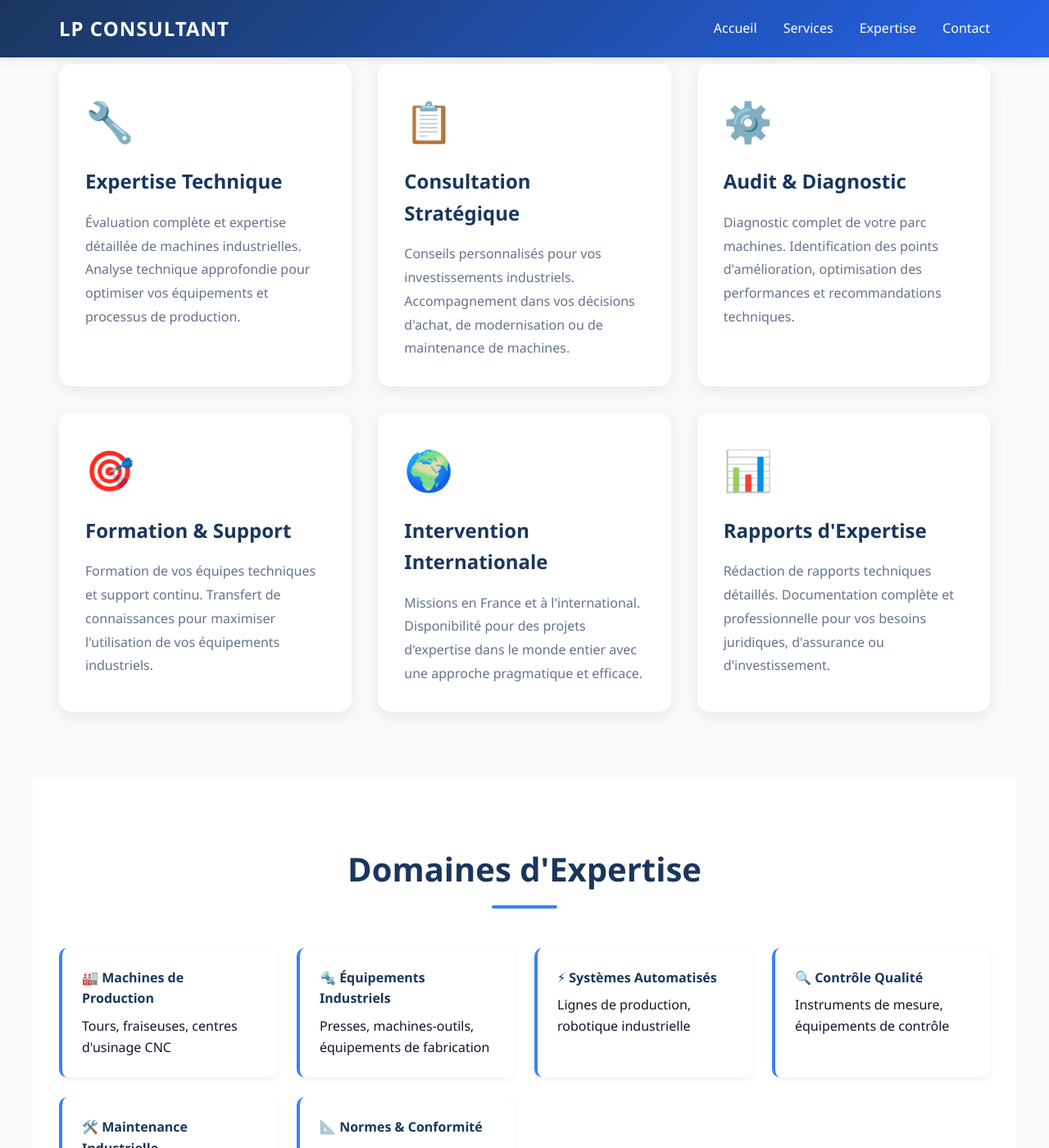
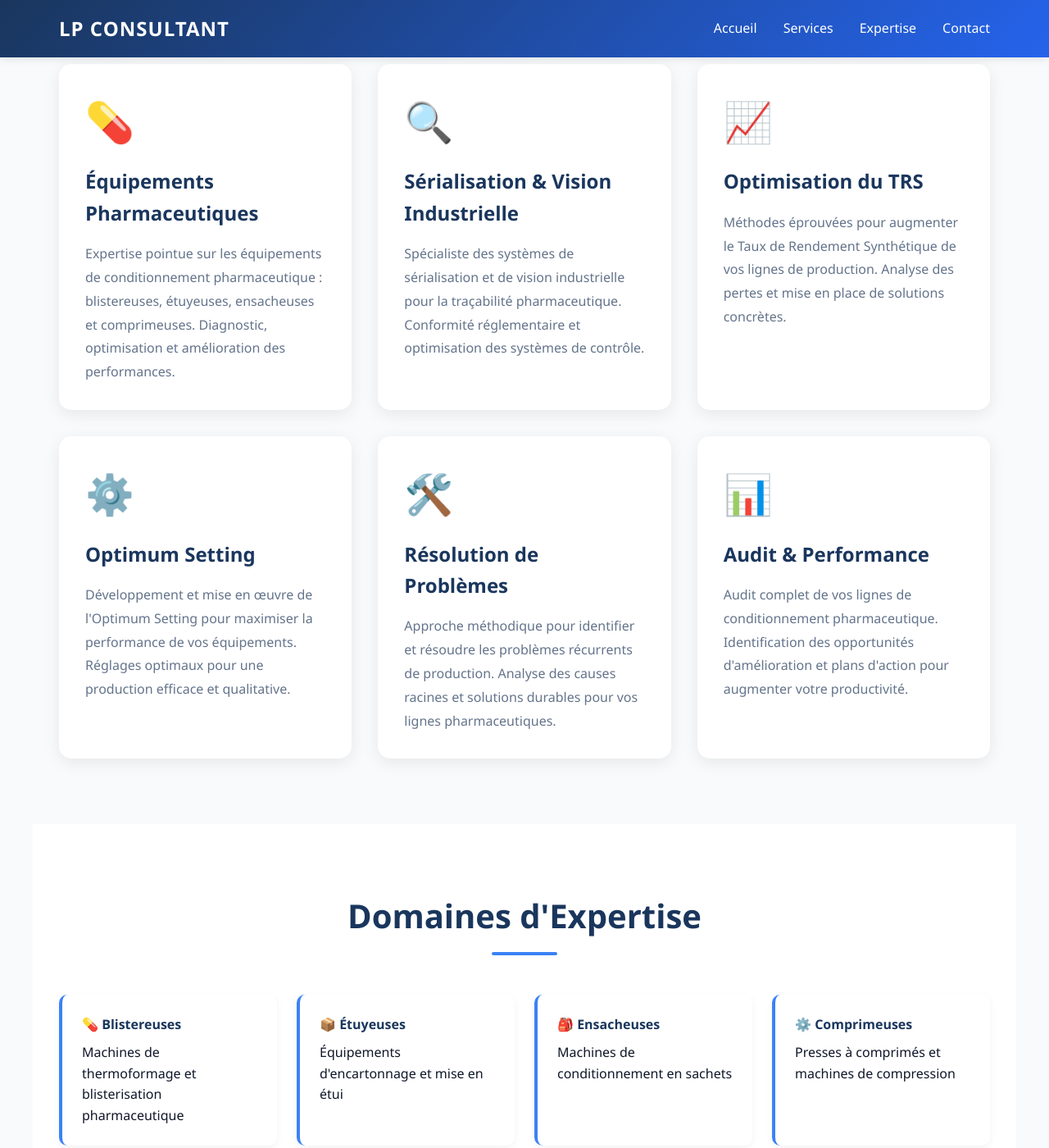
Before and after one commit to lpconsultant/lpconsultant.github.io, a Jekyll site: the page index.html, which Jekyll copies as it is, in a window 1280 px wide and 1400 px high, scrolled down 1015 px. Shown: the whole window at 82% size. Built offline with Jekyll 4.4.1, drawn with Linux system fonts in a browser that asks for light colours; some of the changed text lies outside the part shown.

Commit message:
Update index.html

```diff
--- a/index.html
+++ b/index.html
@@ -3,8 +3,8 @@
 <head>
     <meta charset="UTF-8">
     <meta name="viewport" content="width=device-width, initial-scale=1.0">
-    <meta name="description" content="LP Consultant - Expert en expertise technique et machines industrielles. Services de consultation professionnelle en France et à l'international.">
-    <title>LP Consultant | Expert en Machines Industrielles & Expertise Technique</title>
+    <meta name="description" content="LP Consultant - Expert en équipements pharmaceutiques : blistereuse, étuyeuse, ensacheuse, comprimeuse. Spécialiste en sérialisation, vision industrielle et optimisation TRS.">
+    <title>LP Consultant | Expert Équipements Pharmaceutiques & Optimisation TRS</title>
     <style>
         * {
             margin: 0;
@@ -325,7 +325,7 @@
         <div class="hero-content">
             <div class="hero-text">
                 <h1>Laurent Peron</h1>
-                <p>Expert Consultant en Machines Industrielles & Expertise Technique</p>
+                <p>Expert Consultant en Équipements Pharmaceutiques & Optimisation TRS</p>
                 <a href="#contact" class="cta-button">Me Contacter</a>
             </div>
             <div>
@@ -355,34 +355,34 @@
         <h2 class="section-title">Services Professionnels</h2>
         <div class="services-grid">
             <div class="service-card">
-                <div class="service-icon">🔧</div>
-                <h3>Expertise Technique</h3>
-                <p>Évaluation complète et expertise détaillée de machines industrielles. Analyse technique approfondie pour optimiser vos équipements et processus de production.</p>
+                <div class="service-icon">💊</div>
+                <h3>Équipements Pharmaceutiques</h3>
+                <p>Expertise pointue sur les équipements de conditionnement pharmaceutique : blistereuses, étuyeuses, ensacheuses et comprimeuses. Diagnostic, optimisation et amélioration des performances.</p>
             </div>
             <div class="service-card">
-                <div class="service-icon">📋</div>
-                <h3>Consultation Stratégique</h3>
-                <p>Conseils personnalisés pour vos investissements industriels. Accompagnement dans vos décisions d'achat, de modernisation ou de maintenance de machines.</p>
+                <div class="service-icon">🔍</div>
+                <h3>Sérialisation & Vision Industrielle</h3>
+                <p>Spécialiste des systèmes de sérialisation et de vision industrielle pour la traçabilité pharmaceutique. Conformité réglementaire et optimisation des systèmes de contrôle.</p>
+            </div>
+            <div class="service-card">
+                <div class="service-icon">📈</div>
+                <h3>Optimisation du TRS</h3>
+                <p>Méthodes éprouvées pour augmenter le Taux de Rendement Synthétique de vos lignes de production. Analyse des pertes et mise en place de solutions concrètes.</p>
             </div>
             <div class="service-card">
                 <div class="service-icon">⚙️</div>
-                <h3>Audit & Diagnostic</h3>
-                <p>Diagnostic complet de votre parc machines. Identification des points d'amélioration, optimisation des performances et recommandations techniques.</p>
+                <h3>Optimum Setting</h3>
+                <p>Développement et mise en œuvre de l'Optimum Setting pour maximiser la performance de vos équipements. Réglages optimaux pour une production efficace et qualitative.</p>
             </div>
             <div class="service-card">
-                <div class="service-icon">🎯</div>
-                <h3>Formation & Support</h3>
-                <p>Formation de vos équipes techniques et support continu. Transfert de connaissances pour maximiser l'utilisation de vos équipements industriels.</p>
-            </div>
-            <div class="service-card">
-                <div class="service-icon">🌍</div>
-                <h3>Intervention Internationale</h3>
-                <p>Missions en France et à l'international. Disponibilité pour des projets d'expertise dans le monde entier avec une approche pragmatique et efficace.</p>
+                <div class="service-icon">🛠️</div>
+                <h3>Résolution de Problèmes</h3>
+                <p>Approche méthodique pour identifier et résoudre les problèmes récurrents de production. Analyse des causes racines et solutions durables pour vos lignes pharmaceutiques.</p>
             </div>
             <div class="service-card">
                 <div class="service-icon">📊</div>
-                <h3>Rapports d'Expertise</h3>
-                <p>Rédaction de rapports techniques détaillés. Documentation complète et professionnelle pour vos besoins juridiques, d'assurance ou d'investissement.</p>
+                <h3>Audit & Performance</h3>
+                <p>Audit complet de vos lignes de conditionnement pharmaceutique. Identification des opportunités d'amélioration et plans d'action pour augmenter votre productivité.</p>
             </div>
         </div>
     </section>
@@ -391,28 +391,52 @@
         <h2 class="section-title">Domaines d'Expertise</h2>
         <div class="expertise-list">
             <div class="expertise-item">
-                <h4>🏭 Machines de Production</h4>
-                <p>Tours, fraiseuses, centres d'usinage CNC</p>
+                <h4>💊 Blistereuses</h4>
+                <p>Machines de thermoformage et blisterisation pharmaceutique</p>
             </div>
             <div class="expertise-item">
-                <h4>🔩 Équipements Industriels</h4>
-                <p>Presses, machines-outils, équipements de fabrication</p>
+                <h4>📦 Étuyeuses</h4>
+                <p>Équipements d'encartonnage et mise en étui</p>
             </div>
             <div class="expertise-item">
-                <h4>⚡ Systèmes Automatisés</h4>
-                <p>Lignes de production, robotique industrielle</p>
+                <h4>🎒 Ensacheuses</h4>
+                <p>Machines de conditionnement en sachets</p>
             </div>
             <div class="expertise-item">
-                <h4>🔍 Contrôle Qualité</h4>
-                <p>Instruments de mesure, équipements de contrôle</p>
+                <h4>⚙️ Comprimeuses</h4>
+                <p>Presses à comprimés et machines de compression</p>
             </div>
             <div class="expertise-item">
-                <h4>🛠️ Maintenance Industrielle</h4>
-                <p>Plans de maintenance, optimisation des équipements</p>
+                <h4>🔢 Sérialisation</h4>
+                <p>Systèmes de traçabilité et conformité réglementaire</p>
             </div>
             <div class="expertise-item">
-                <h4>📐 Normes & Conformité</h4>
-                <p>Conformité réglementaire, certifications</p>
+                <h4>👁️ Vision Industrielle</h4>
+                <p>Systèmes de contrôle qualité et inspection automatisée</p>
+            </div>
+            <div class="expertise-item">
+                <h4>📈 Optimisation TRS</h4>
+                <p>Amélioration du taux de rendement synthétique</p>
+            </div>
+            <div class="expertise-item">
+                <h4>🎯 Optimum Setting</h4>
+                <p>Réglages optimaux et standardisation des paramètres</p>
+            </div>
+            <div class="expertise-item">
+                <h4>🔧 Résolution de Problèmes</h4>
+                <p>Analyse des causes racines et amélioration continue</p>
+            </div>
+            <div class="expertise-item">
+                <h4>📋 Conformité GMP</h4>
+                <p>Bonnes pratiques de fabrication pharmaceutique</p>
+            </div>
+            <div class="expertise-item">
+                <h4>🌍 Missions Internationales</h4>
+                <p>Interventions France et international</p>
+            </div>
+            <div class="expertise-item">
+                <h4>👥 Formation Équipes</h4>
+                <p>Transfert de compétences et accompagnement</p>
             </div>
         </div>
     </section>
@@ -421,7 +445,7 @@
         <div class="contact-content">
             <h2 style="font-size: 2.5rem; margin-bottom: 1rem;">Contactez-moi</h2>
             <p style="font-size: 1.2rem; margin-bottom: 2rem; opacity: 0.95;">
-                Besoin d'une expertise technique ou d'un conseil professionnel ?<br>
+                Besoin d'une expertise en équipements pharmaceutiques ou d'optimisation TRS ?<br>
                 Je suis disponible pour discuter de votre projet.
             </p>
             <div class="contact-info">
```
